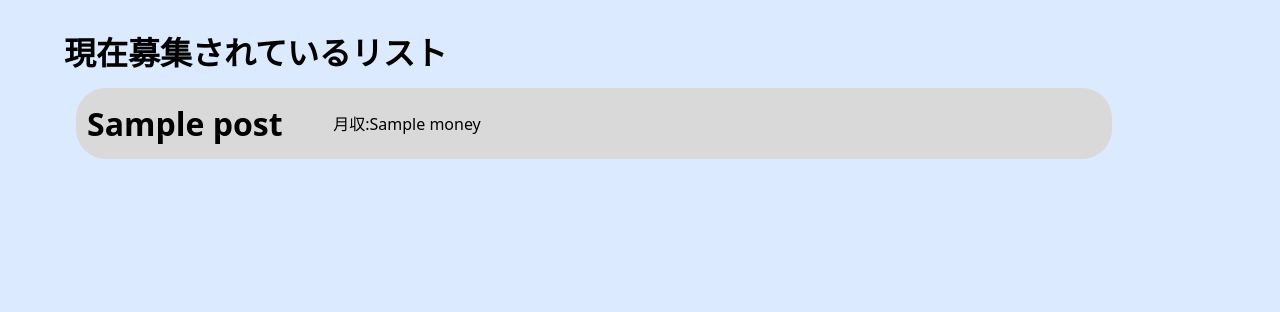
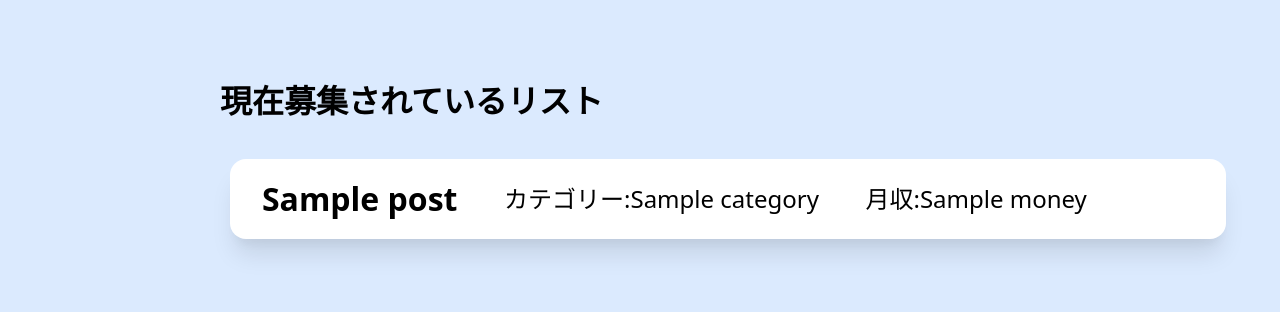
Before and after one commit to TERUZ-VTAT/TeamC_withKDG, a Flask app: template app/templates/postList.html in a window 1280 px wide. Shown: the part 72-384 px from the top of the page. Run offline with Flask 3, Linux system fonts and the light colour scheme; the template is opened without the code that fills it: most values are stand-ins (such as "Sample title", 1, 10 or a date in 2020); parts of the project's set-up code (start-up, migrations or seed data) failed here and were passed over.

Commit message:
投稿一覧画面デザイン変更、カテゴリー追加

```diff
--- a/app/static/css/postlist.css
+++ b/app/static/css/postlist.css
@@ -3,17 +3,22 @@
     flex-direction: column;
     padding: 5%;
     padding-top: 1%;
+    padding-left: 220px;
+    margin-top: 64px;
+    width: 100%;
+
 }
 .company-list{
     display: flex;
     flex-direction: column;
+    margin-top: 24px;
 }
 .company{
     position: relative;
     display: flex;
-    background-color: #d9d9d9;
-    padding: 1%;
-    width: 90%;
+    background-color: white;
+    padding: 16px 32px;
+    width: 100%;
     border-radius: 30px;
     margin: 1%;
     height: 50%;
@@ -24,7 +29,7 @@
 }
 .cp-title{
     font-size: 2em;
-    margin:0;
+    margin: 0;
     font-weight: bold;
 }
 .cp-title-trend{
@@ -48,4 +53,5 @@
 }
 .income{
     margin: 0;
+    font-size: 24px;
 }
--- a/app/templates/postList.html
+++ b/app/templates/postList.html
@@ -3,7 +3,7 @@
     <head>
         <title>ホーム</title>
         <link rel="stylesheet" href="{{ url_for('static',filename='css/postlist.css') }}">
-
+        <link href="https://cdn.jsdelivr.net/npm/tailwindcss@2.2.15/dist/tailwind.min.css" rel="stylesheet">
     </head>
     <body>
         {% include "layout.html" %}
@@ -22,8 +22,11 @@
             <div class="company-list">
                 {% if posts %}
                     {% for post in posts %}
-                        <a class="company"  href="{{ url_for('postDetail', id=post.id) }}">
+                        <a class="company rounded-2xl shadow-xl"  href="{{ url_for('postDetail', id=post.id) }}">
                             <p class="cp-title">{{ post.title }}</p>
+                            <div class="cp-name">
+                                <h2 class="income">カテゴリー:{{ post.category }}</h2>
+                            </div>
                             <div class="cp-name">
                                 <h2 class="income">月収:{{ post.money }}</h2>
                             </div>
```
